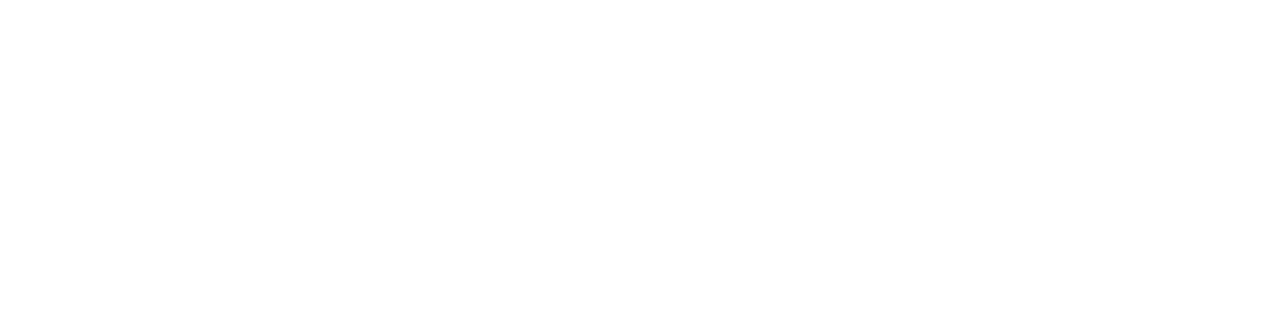
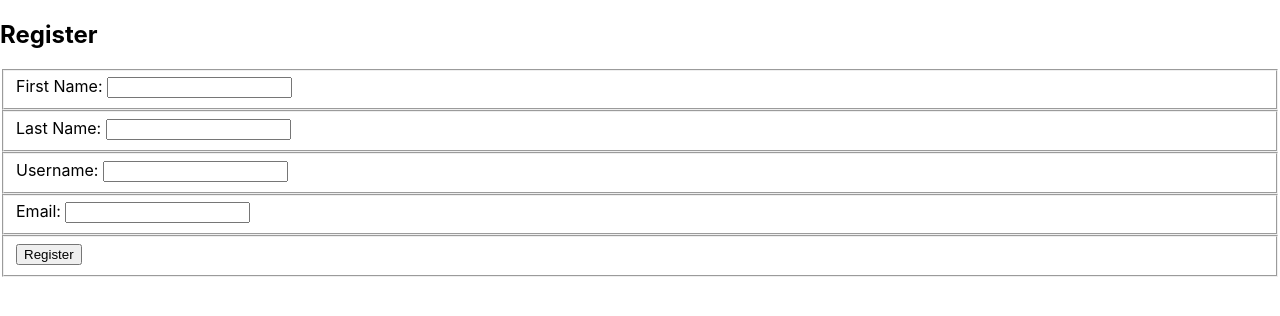
Before and after one commit to NSS-Day-Cohort-68/rare-client-rare-team-1, a React (Create React App) app: page /register in a window 1280 px wide. Before the commit this address had no page. Shown: the top 316 px of the page. Built offline with nearby package versions, Linux system fonts and the light colour scheme.

Commit message:
added Register module and userManager

```diff
--- a/src/App.js
+++ b/src/App.js
@@ -1,11 +1,13 @@
 import "./App.css"
 import { Routes, Route } from "react-router-dom"
 import { Login } from "./components/auth/Login"
+import { Register } from "./components/auth/Register"
 
 export const App = () => {
   return (
     <Routes>
       <Route path="/login" element={<Login />} />
+      <Route path="/register" element={<Register />} />
     </Routes>
   )
 }
--- /dev/null
+++ b/src/components/auth/Register.js
@@ -0,0 +1,84 @@
+import { useState } from "react"
+
+export const Register = () => {
+  const [formData, setFormData] = useState({
+    firstName: "",
+    lastName: "",
+    username: "",
+    email: "",
+  })
+
+  const handleInputChange = (event) => {
+    const formDataCopy = { ...formData }
+    if (event.target.id === "first-name-input") {
+      formDataCopy.firstName = event.target.value
+    }
+    if (event.target.id === "last-name-input") {
+      formDataCopy.lastName = event.target.value
+    }
+    if (event.target.id === "username-input") {
+      formDataCopy.username = event.target.value
+    }
+    if (event.target.id === "email-input") {
+      formDataCopy.email = event.target.value
+    }
+    setFormData(formDataCopy)
+  }
+
+  const handleRegister = (event) => {
+    event.preventDefault()
+  }
+
+  return (
+    <div className="register-container">
+      <form className="register-form">
+        <h2 className="form-heading">Register</h2>
+        <fieldset className="form-item">
+          <label htmlFor="first-name-input">First Name: </label>
+          <input
+            className="form-input"
+            type="text"
+            id="first-name-input"
+            value={formData.firstName ? formData.firstName : ""}
+            onChange={handleInputChange}
+          />
+        </fieldset>
+        <fieldset className="form-item">
+          <label htmlFor="last-name-input">Last Name: </label>
+          <input
+            className="form-input"
+            type="text"
+            id="last-name-input"
+            value={formData.lastName ? formData.lastName : ""}
+            onChange={handleInputChange}
+          />
+        </fieldset>
+        <fieldset className="form-item">
+          <label htmlFor="username-input">Username: </label>
+          <input
+            className="form-input"
+            type="text"
+            id="username-input"
+            value={formData.username ? formData.username : ""}
+            onChange={handleInputChange}
+          />
+        </fieldset>
+        <fieldset className="form-item">
+          <label htmlFor="email-input">Email: </label>
+          <input
+            className="form-input"
+            type="text"
+            id="email-input"
+            value={formData.email ? formData.email : ""}
+            onChange={handleInputChange}
+          />
+        </fieldset>
+        <fieldset className="form-btn">
+          <button className="register-btn" onClick={handleRegister}>
+            Register
+          </button>
+        </fieldset>
+      </form>
+    </div>
+  )
+}
```
Also changed, not shown: src/managers/userManager.js (added, +11 -0 lines).
